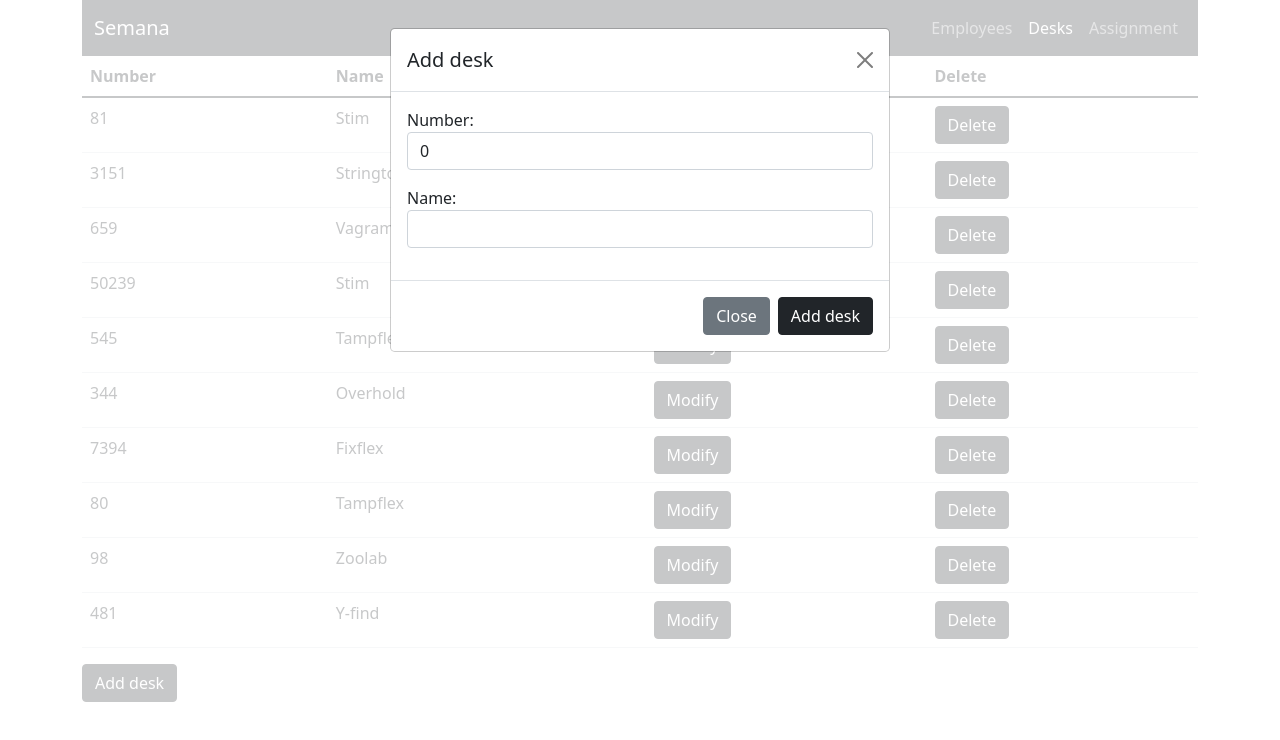
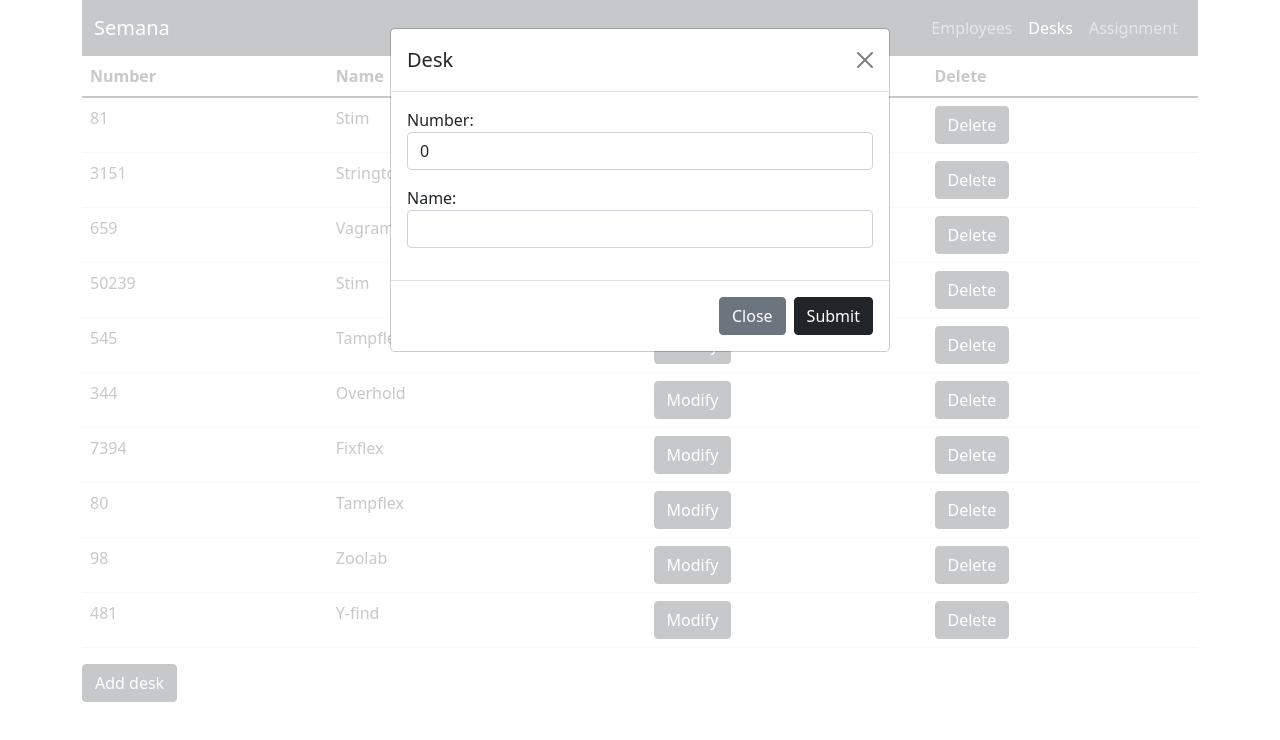
Before and after one commit to semana-io/hack-me, a React (Create React App) app: page /desks in a window 1280 px wide. Both pictures are taken after a click on the button "Add desk". Shown: the top 740 px of the page. Built offline with nearby package versions, Linux system fonts and the light colour scheme; data requests are answered from the project's data file.

Commit message:
Fix text inconsistency

```diff
--- a/src/components/desks.tsx
+++ b/src/components/desks.tsx
@@ -96,7 +96,7 @@ const Desks = () : JSX.Element => {
         label="Add desk"
       />
       <FormModal
-        label="Add desk"
+        title="Desk"
         submit={submitModal}
         formFields={formFields}
         isModalOpen={isModalOpen}
--- a/src/components/employees.tsx
+++ b/src/components/employees.tsx
@@ -114,7 +114,7 @@ const Employees = () : JSX.Element => {
         label="Add user"
       />
       <FormModal
-        label="Add user"
+        title="Employee"
         submit={submitModal}
         formFields={formFields}
         isModalOpen={isModalOpen}
--- a/src/components/generic/form-modal.tsx
+++ b/src/components/generic/form-modal.tsx
@@ -5,10 +5,10 @@ import FormSelect from './form-select';
 
 const FormModal = <T extends Item> (
   {
-    label, isModalOpen, setIsModalOpen, formFields, initialItem, submit,
+    title, isModalOpen, setIsModalOpen, formFields, initialItem, submit,
   } :
   {
-    label: string,
+    title: string,
     isModalOpen: boolean,
     setIsModalOpen: (bool: boolean) => void,
     formFields: FieldsWithLabelsAndTypes<T>,
@@ -33,13 +33,13 @@ const FormModal = <T extends Item> (
     <Modal
       isOpen={!!item && isModalOpen}
       onRequestClose={() => setIsModalOpen(false)}
-      contentLabel={label}
+      contentLabel={title}
       className="modal d-block"
     >
       <div className="modal-dialog">
         <div className="modal-content">
           <div className="modal-header">
-            <h5 className="modal-title">{label}</h5>
+            <h5 className="modal-title">{title}</h5>
             <button type="button" className="btn-close" data-bs-dismiss="modal" aria-label="Close" onClick={() => setIsModalOpen(false)} />
           </div>
           <div className="modal-body">
@@ -56,7 +56,7 @@ const FormModal = <T extends Item> (
           </div>
           <div className="modal-footer">
             <button type="button" className="btn btn-secondary" data-bs-dismiss="modal" onClick={() => setIsModalOpen(false)}>Close</button>
-            <button type="button" className="btn btn-dark" onClick={() => addItemAndClose((item as T))}>{label}</button>
+            <button type="button" className="btn btn-dark" onClick={() => addItemAndClose((item as T))}>Submit</button>
           </div>
         </div>
       </div>
```
